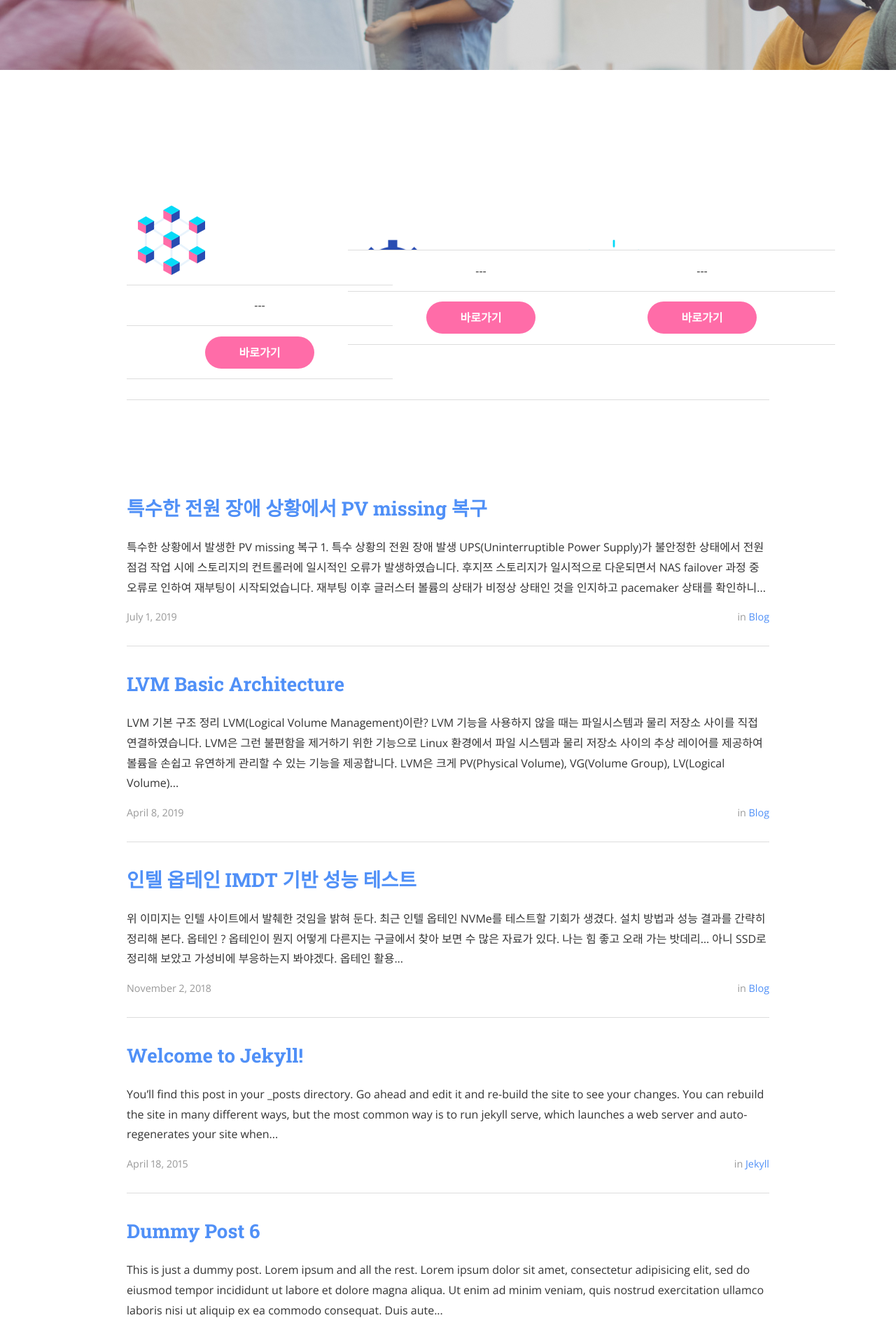
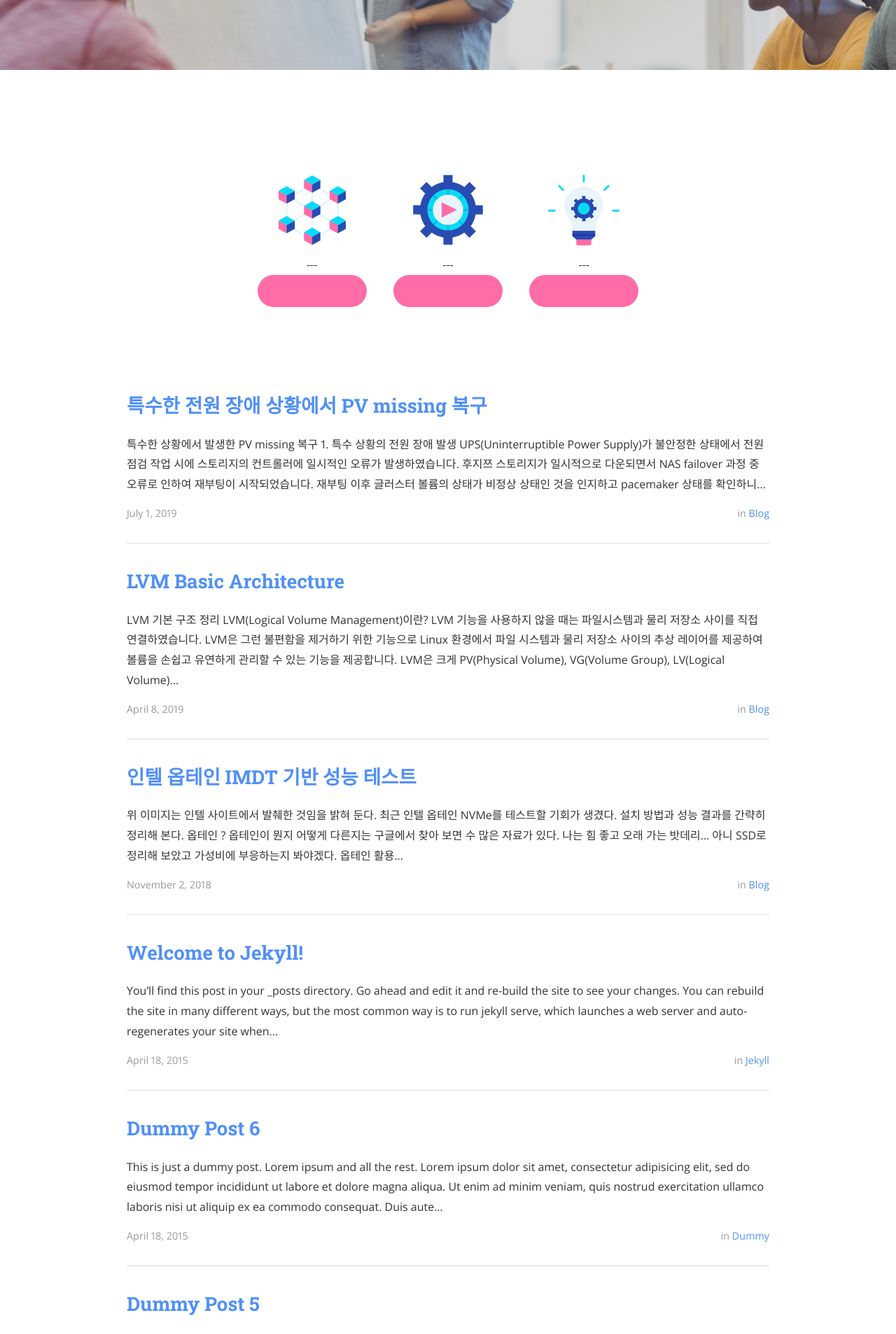
Before and after one commit to pumm8991/pumm8991.github.io, a Jekyll site: the page built from index.html, in a window 1280 px wide. Shown: the part 380-2287 px from the top of the page at 70% size. Built offline with Jekyll 4.4.1, drawn with Linux system fonts in a browser that asks for light colours; nearby versions of some CDN libraries; the list of posts is cut into pages by our own code.

Commit message:
tech modify
Signed-off-by: pumm <pumm@gluesys.com>

```diff
--- a/css/index.css
+++ b/css/index.css
@@ -120,3 +120,8 @@ sub-title-in {
 	background-color : #ff6ca8;
 	color : #FFFFFF;
 }
+
+/* 서브 메뉴간 간격 */
+.sub-title-menu-padding {
+	margin-right: 30px;
+}
--- a/index.html
+++ b/index.html
@@ -12,7 +12,7 @@ layout: default
   </div>
 </div>
 <div class="wrapper">
-<div class="sub-title-out">
+	<!--<div class="sub-title-out">
 			<table class="sub-title-in">
 				<tr>
 					<td>
@@ -58,6 +58,34 @@ layout: default
 					</td>
 				</tr>
 			</table>
+	</div>-->
+	<div class="sub-title-out">
+		<div class="sub-title-in">
+			<div style="display: inline-block">
+				<div><img src="/assets/img_issue.png"></div>
+				<div>---</div>
+				<div>
+					<div class="sub-title-menu-button" onclick="#"></div>
+				</div>
+			</div>
+			<div class="sub-title-menu-padding" style="display: inline-block"></div>
+			<div style="display: inline-block">
+				<div><img src="/assets/img_test.png"></div>
+				<div>---</div>
+				<div>
+					<div class="sub-title-menu-button" onclick="#"></div>
+				</div>
+			</div>
+			<div class="sub-title-menu-padding" style="display: inline-block"></div>
+			<div style="display: inline-block">
+				<div><img src="/assets/img_info.png"></div>
+				<div>---</div>
+				<div>
+					<div class="sub-title-menu-button" onclick="#"></div>
+				</div>
+			</div>
+
+		</div>
 	</div>
 
 
```
Lines whose indentation alone changed are shown as unchanged.
